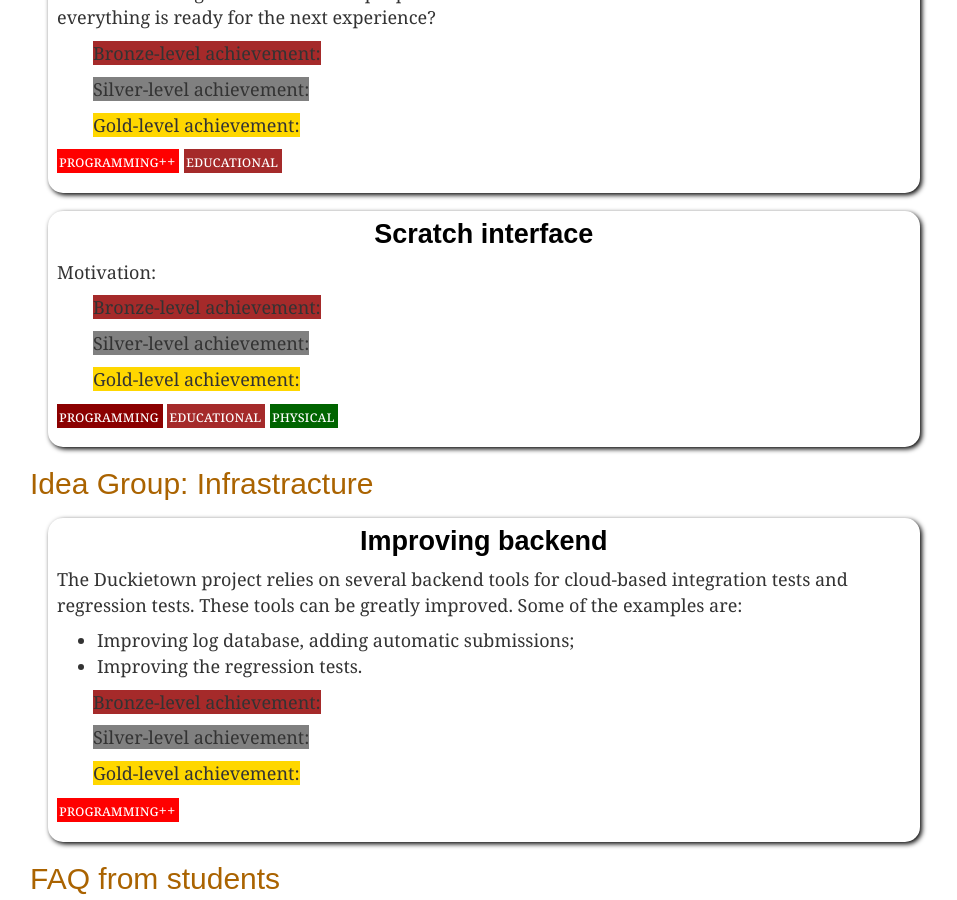
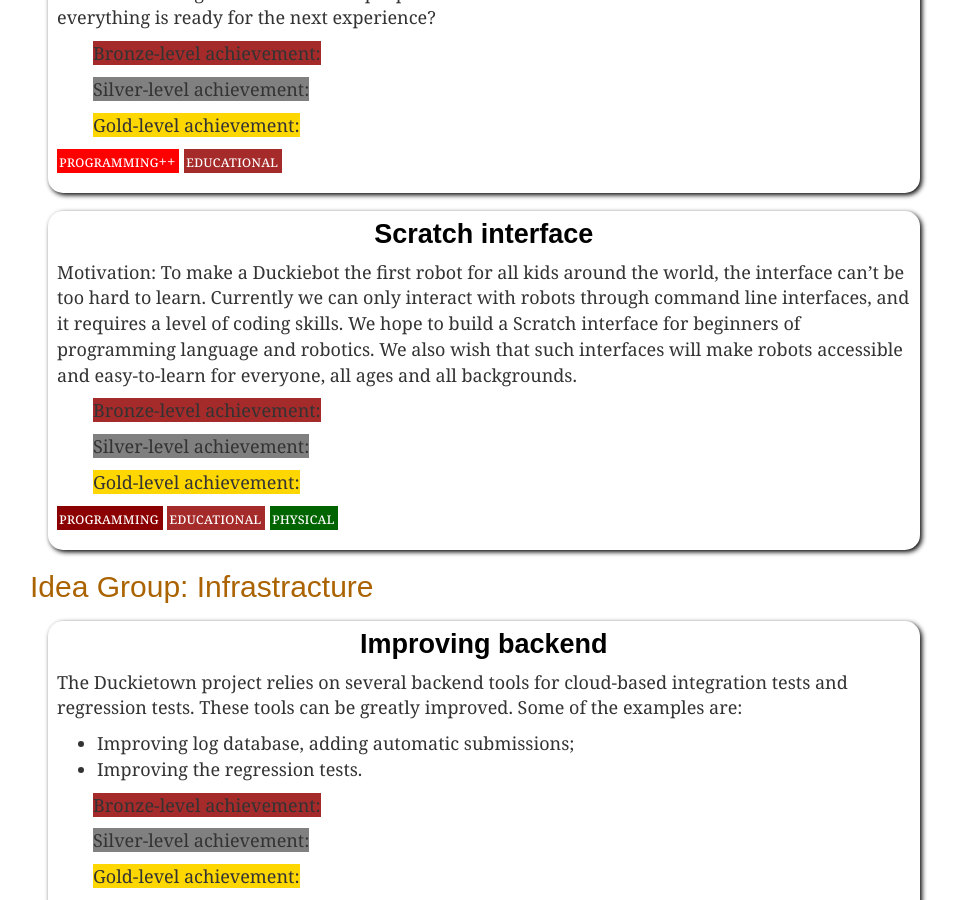
Before and after one commit to ducktown/duckietown.org, a Jekyll site: the page built from 07_ideas.md, in a window 1280 px wide and 900 px high, scrolled down 3077 px. Shown: the whole window, without its empty margins (270-1227 px from the left). Built offline with Jekyll 4.4.1, drawn with Linux system fonts in a browser that asks for light colours.

Commit message:
add Scratch motivation

```diff
--- a/07_ideas.md
+++ b/07_ideas.md
@@ -197,7 +197,7 @@
 
 ### Scratch interface
 
-Motivation:
+Motivation: To make a Duckiebot the first robot for all kids around the world, the interface can't be too hard to learn. Currently we can only interact with robots through command line interfaces, and it requires a level of coding skills. We hope to build a Scratch interface for beginners of programming language and robotics. We also wish that such interfaces will make robots accessible and easy-to-learn for everyone, all ages and all backgrounds.
 
 <span class="bronze"/>
 
```
